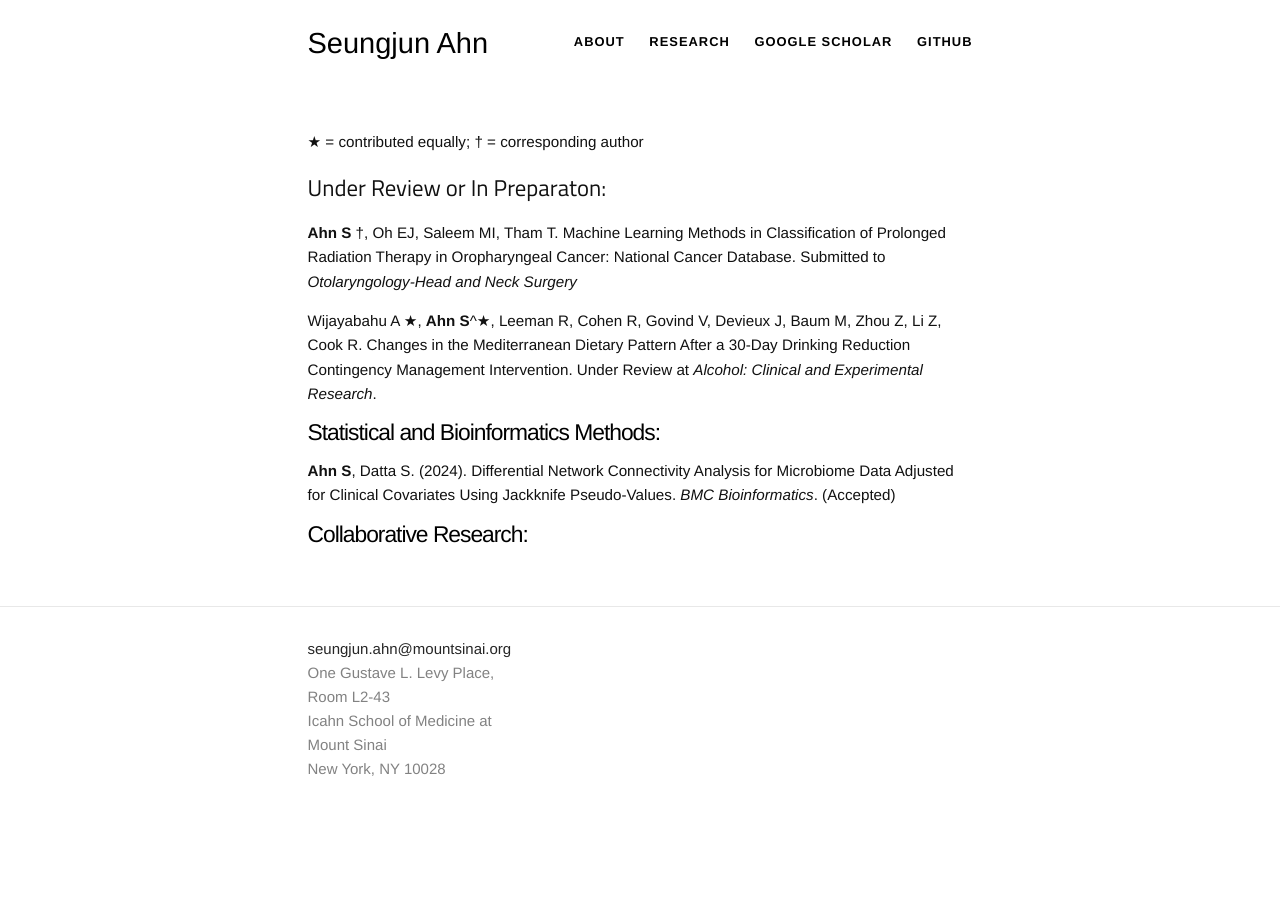
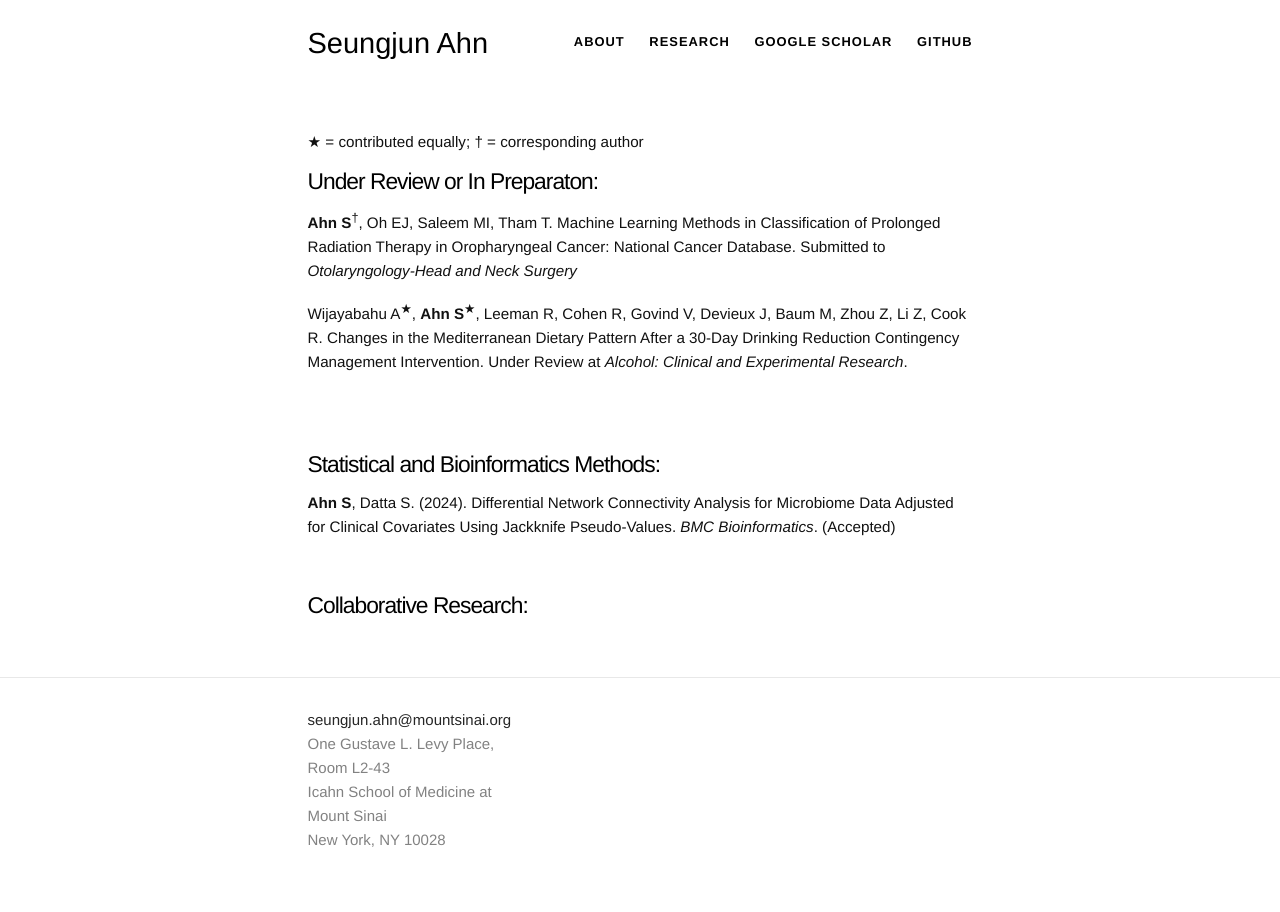
Before and after one commit to sjahnn/sjahnn.github.io, a Jekyll site: the page built from research.md, in a window 1280 px wide. Built offline with Jekyll 4.4.1, drawn with Linux system fonts in a browser that asks for light colours.

Commit message:
Update research.md

```diff
--- a/research.md
+++ b/research.md
@@ -4,14 +4,23 @@ permalink: /research/
 ---
 <span>&#9733;</span> = contributed equally; <span>&dagger;</span> = corresponding author
 
-## Under Review or In Preparaton:
-**Ahn S** <span>&dagger;</span>, Oh EJ, Saleem MI, Tham T. Machine Learning Methods in Classification of Prolonged Radiation Therapy in Oropharyngeal Cancer: National Cancer Database. Submitted to *Otolaryngology-Head and Neck Surgery*
+# Under Review or In Preparaton:
+**Ahn S**<sup><span>&dagger;</span></sup>, Oh EJ, Saleem MI, Tham T. Machine Learning Methods in Classification of Prolonged Radiation Therapy in Oropharyngeal Cancer: National Cancer Database. Submitted to *Otolaryngology-Head and Neck Surgery*
 
 
-Wijayabahu A <span>&#9733;</span>, **Ahn S**^<span>&#9733;</span>, Leeman R, Cohen R, Govind V, Devieux J, Baum M, Zhou Z, Li Z, Cook R. Changes in the Mediterranean Dietary Pattern After a 30-Day Drinking Reduction Contingency Management Intervention. Under Review at *Alcohol: Clinical and Experimental Research*.
+Wijayabahu A<sup><span>&#9733;</span></sup>, **Ahn S**<sup><span>&#9733;</span></sup>, Leeman R, Cohen R, Govind V, Devieux J, Baum M, Zhou Z, Li Z, Cook R. Changes in the Mediterranean Dietary Pattern After a 30-Day Drinking Reduction Contingency Management Intervention. Under Review at *Alcohol: Clinical and Experimental Research*.
+
+<br>
+<br>
+
+
 
 # Statistical and Bioinformatics Methods:
 **Ahn S**, Datta S. (2024). Differential Network Connectivity Analysis for Microbiome Data Adjusted for Clinical Covariates Using Jackknife Pseudo-Values. *BMC Bioinformatics*. (Accepted)
 
+<br>
+
+
+
 
 # Collaborative Research:
```
